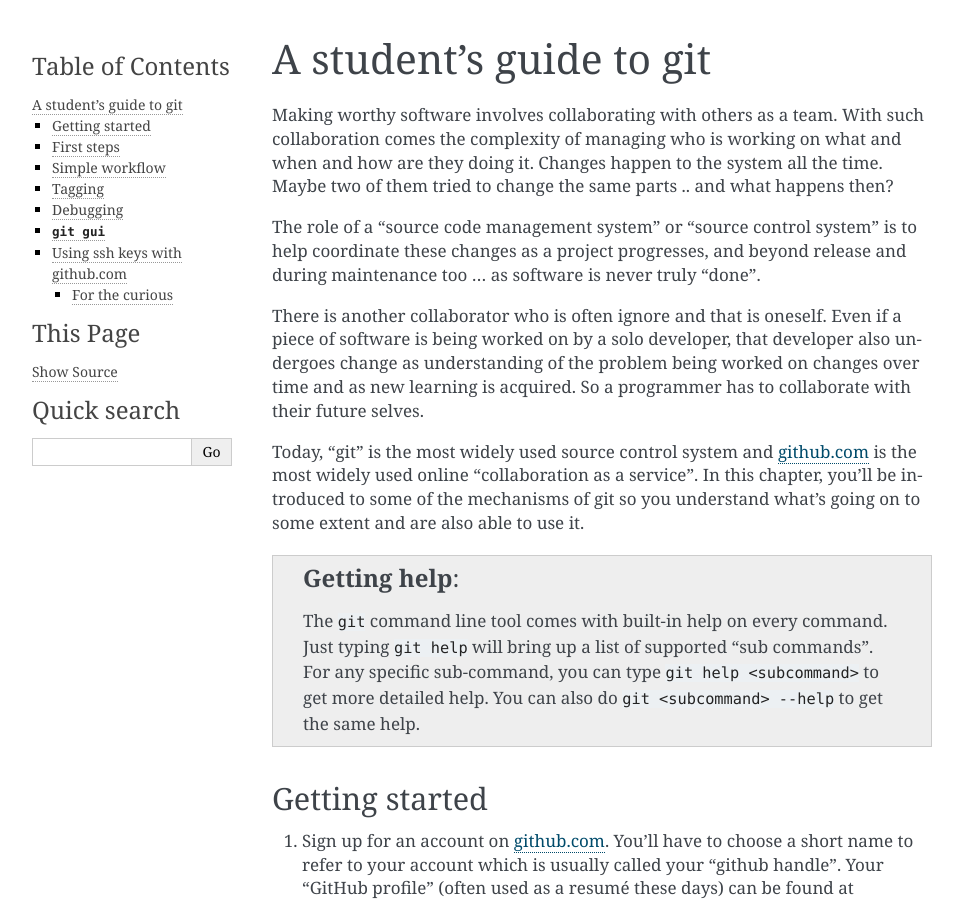
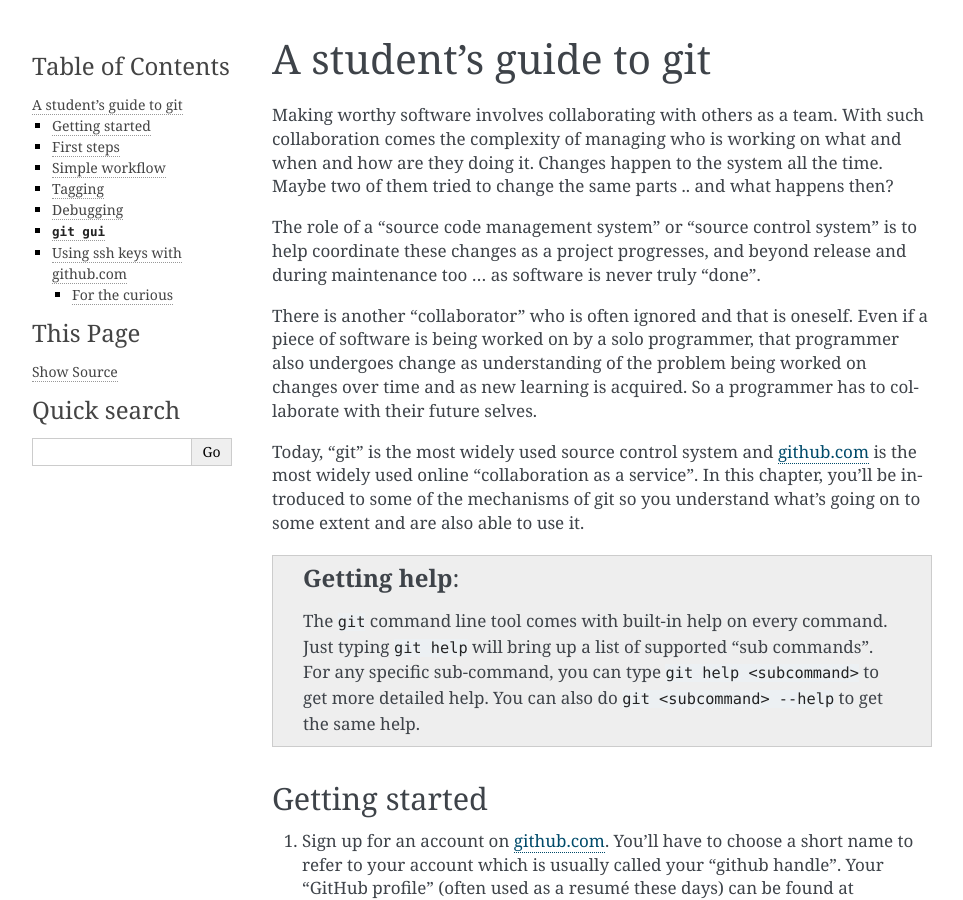
Before and after one commit to kreauniv/comp350, a Sphinx documentation site: the page built from source/git.rst, in a window 1280 px wide and 900 px high. Shown: the whole window, without its empty margins (148-1111 px from the left). Built offline with Sphinx 7.4.7, drawn with Linux system fonts in a browser that asks for light colours.

Commit message:
typo fixes

```diff
--- a/source/git.rst
+++ b/source/git.rst
@@ -10,8 +10,8 @@ The role of a "source code management system" or "source control system" is to
 help coordinate these changes as a project progresses, and beyond release and
 during maintenance too ... as software is never truly "done".
 
-There is another collaborator who is often ignore and that is oneself. Even
-if a piece of software is being worked on by a solo developer, that developer
+There is another "collaborator" who is often ignored and that is oneself. Even
+if a piece of software is being worked on by a solo programmer, that programmer
 also undergoes change as understanding of the problem being worked on changes
 over time and as new learning is acquired. So a programmer has to collaborate
 with their future selves.
```
